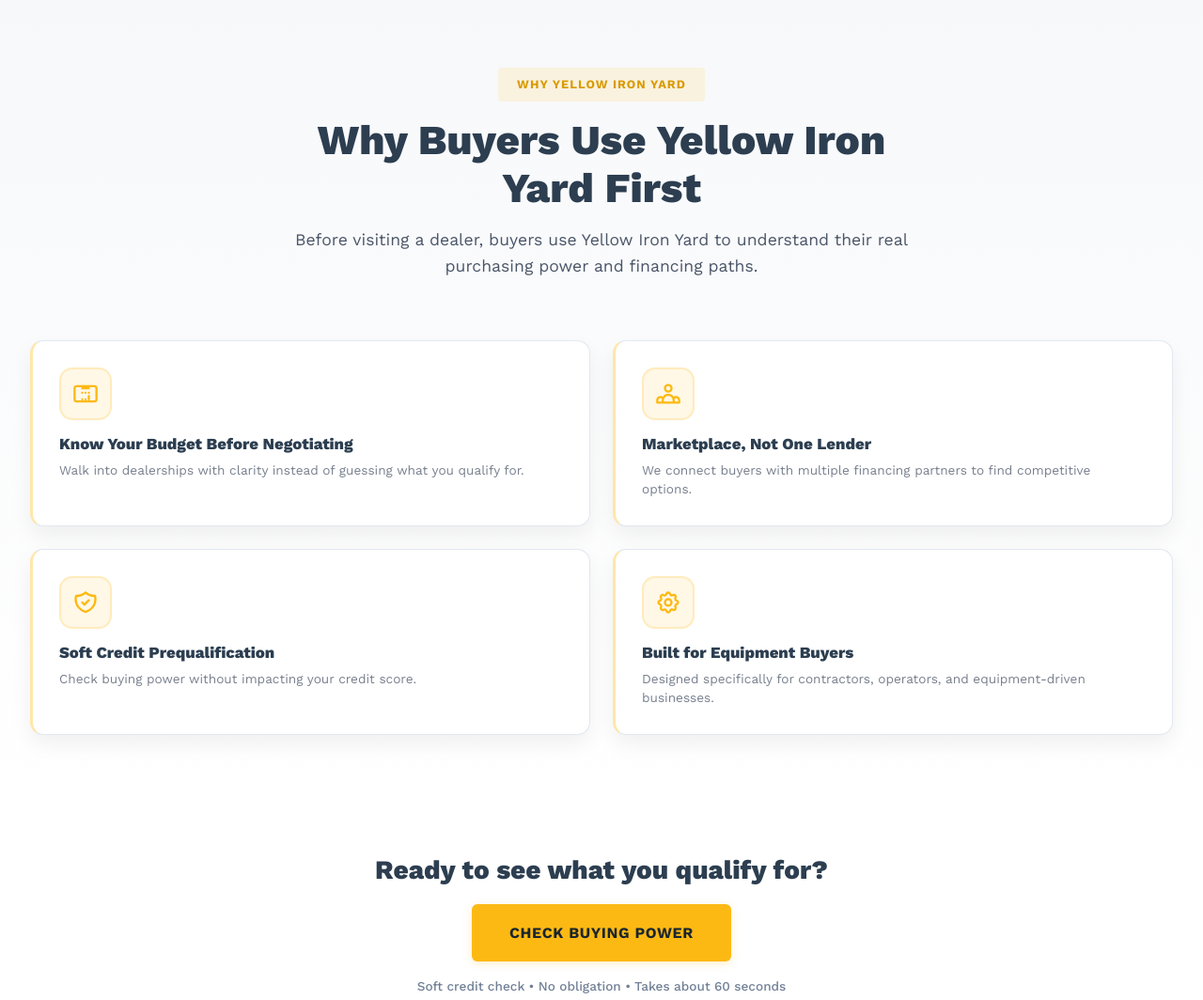
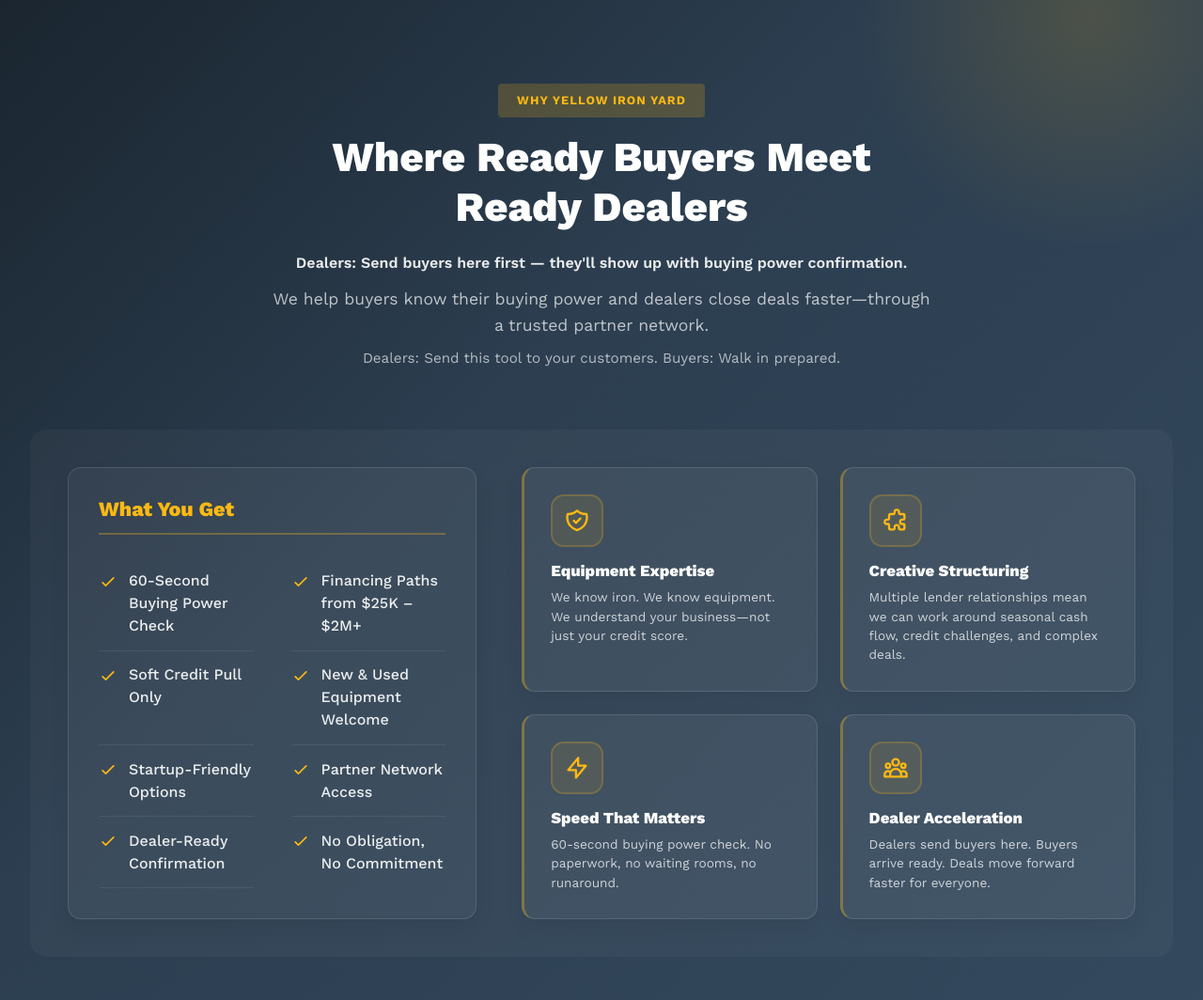
Before and after one commit to GDoutre8/YellowIronYard, a plain HTML site: page index.html in a window 1280 px wide. Shown: the part 3120-4184 px from the top of the page at 94% size. Drawn offline with nearby package versions, Linux system fonts and the light colour scheme.

Commit message:
Add files via upload

```diff
--- a/index.html
+++ b/index.html
@@ -536,54 +536,6 @@
         </div>
     </section>
 
-    <!-- WHY BUYERS USE YIY FIRST -->
-    <section style="background: linear-gradient(180deg, #f7f8fa 0%, #ffffff 100%); padding: 5rem 2rem;">
-        <div class="section-container">
-            <div class="section-header">
-                <span class="section-label">Why Yellow Iron Yard</span>
-                <h2>Why Buyers Use Yellow Iron Yard First</h2>
-                <p class="section-subtext">Before visiting a dealer, buyers use Yellow Iron Yard to understand their real purchasing power and financing paths.</p>
-            </div>
-            <div class="pillars-grid" style="margin-top: 2.5rem;">
-                <div class="pillar" style="background: white; border: 1px solid var(--border); border-left: 3px solid rgba(253,185,19,0.35);">
-                    <div class="pillar-icon">
-                        <svg xmlns="http://www.w3.org/2000/svg" fill="none" viewBox="0 0 24 24" stroke="currentColor"><path stroke-linecap="round" stroke-linejoin="round" stroke-width="2" d="M9 7h6m0 10v-3m-3 3h.01M9 17h.01M9 11h.01M12 11h.01M15 11h.01M4 19h16a2 2 0 002-2V7a2 2 0 00-2-2H4a2 2 0 00-2 2v10a2 2 0 002 2z" /></svg>
-                    </div>
-                    <h3 style="color: var(--iron-charcoal);">Know Your Budget Before Negotiating</h3>
-                    <p style="color: var(--text-medium);">Walk into dealerships with clarity instead of guessing what you qualify for.</p>
-                </div>
-                <div class="pillar" style="background: white; border: 1px solid var(--border); border-left: 3px solid rgba(253,185,19,0.35);">
-                    <div class="pillar-icon">
-                        <svg xmlns="http://www.w3.org/2000/svg" fill="none" viewBox="0 0 24 24" stroke="currentColor"><path stroke-linecap="round" stroke-linejoin="round" stroke-width="2" d="M17 20h5v-2a3 3 0 00-5.356-1.857M17 20H7m10 0v-2c0-.656-.126-1.283-.356-1.857M7 20H2v-2a3 3 0 015.356-1.857M7 20v-2c0-.656.126-1.283.356-1.857m0 0a5.002 5.002 0 019.288 0M15 7a3 3 0 11-6 0 3 3 0 016 0z" /></svg>
-                    </div>
-                    <h3 style="color: var(--iron-charcoal);">Marketplace, Not One Lender</h3>
-                    <p style="color: var(--text-medium);">We connect buyers with multiple financing partners to find competitive options.</p>
-                </div>
-                <div class="pillar" style="background: white; border: 1px solid var(--border); border-left: 3px solid rgba(253,185,19,0.35);">
-                    <div class="pillar-icon">
-                        <svg xmlns="http://www.w3.org/2000/svg" fill="none" viewBox="0 0 24 24" stroke="currentColor"><path stroke-linecap="round" stroke-linejoin="round" stroke-width="2" d="M9 12l2 2 4-4m5.618-4.016A11.955 11.955 0 0112 2.944a11.955 11.955 0 01-8.618 3.04A12.02 12.02 0 003 9c0 5.591 3.824 10.29 9 11.622 5.176-1.332 9-6.03 9-11.622 0-1.042-.133-2.052-.382-3.016z" /></svg>
-                    </div>
-                    <h3 style="color: var(--iron-charcoal);">Soft Credit Prequalification</h3>
-                    <p style="color: var(--text-medium);">Check buying power without impacting your credit score.</p>
-                </div>
-                <div class="pillar" style="background: white; border: 1px solid var(--border); border-left: 3px solid rgba(253,185,19,0.35);">
-                    <div class="pillar-icon">
-                        <svg xmlns="http://www.w3.org/2000/svg" fill="none" viewBox="0 0 24 24" stroke="currentColor"><path stroke-linecap="round" stroke-linejoin="round" stroke-width="2" d="M10.325 4.317c.426-1.756 2.924-1.756 3.35 0a1.724 1.724 0 002.573 1.066c1.543-.94 3.31.826 2.37 2.37a1.724 1.724 0 001.065 2.572c1.756.426 1.756 2.924 0 3.35a1.724 1.724 0 00-1.066 2.573c.94 1.543-.826 3.31-2.37 2.37a1.724 1.724 0 00-2.572 1.065c-.426 1.756-2.924 1.756-3.35 0a1.724 1.724 0 00-2.573-1.066c-1.543.94-3.31-.826-2.37-2.37a1.724 1.724 0 00-1.065-2.572c-1.756-.426-1.756-2.924 0-3.35a1.724 1.724 0 001.066-2.573c-.94-1.543.826-3.31 2.37-2.37.996.608 2.296.07 2.572-1.065z" /><path stroke-linecap="round" stroke-linejoin="round" stroke-width="2" d="M15 12a3 3 0 11-6 0 3 3 0 016 0z" /></svg>
-                    </div>
-                    <h3 style="color: var(--iron-charcoal);">Built for Equipment Buyers</h3>
-                    <p style="color: var(--text-medium);">Designed specifically for contractors, operators, and equipment-driven businesses.</p>
-                </div>
-            </div>
-        </div>
-    </section>
-
-    <!-- HOW IT WORKS CTA -->
-    <div style="text-align: center; padding: 3rem 2rem; background: #ffffff;">
-        <h3 style="font-size: 1.75rem; color: var(--iron-charcoal); margin-bottom: 1.25rem; font-family: 'Work Sans', sans-serif; font-weight: 800;">Ready to see what you qualify for?</h3>
-        <a href="#check" class="btn btn-primary btn-large">Check Buying Power</a>
-        <p style="margin-top: 1rem; font-size: 0.85rem; color: var(--text-light); font-weight: 500;">Soft credit check &bull; No obligation &bull; Takes about 60 seconds</p>
-    </div>
-
     <!-- WHY YELLOW IRON CAPITAL -->
     <section class="why-us" id="why-us">
         <div class="section-container">
```
